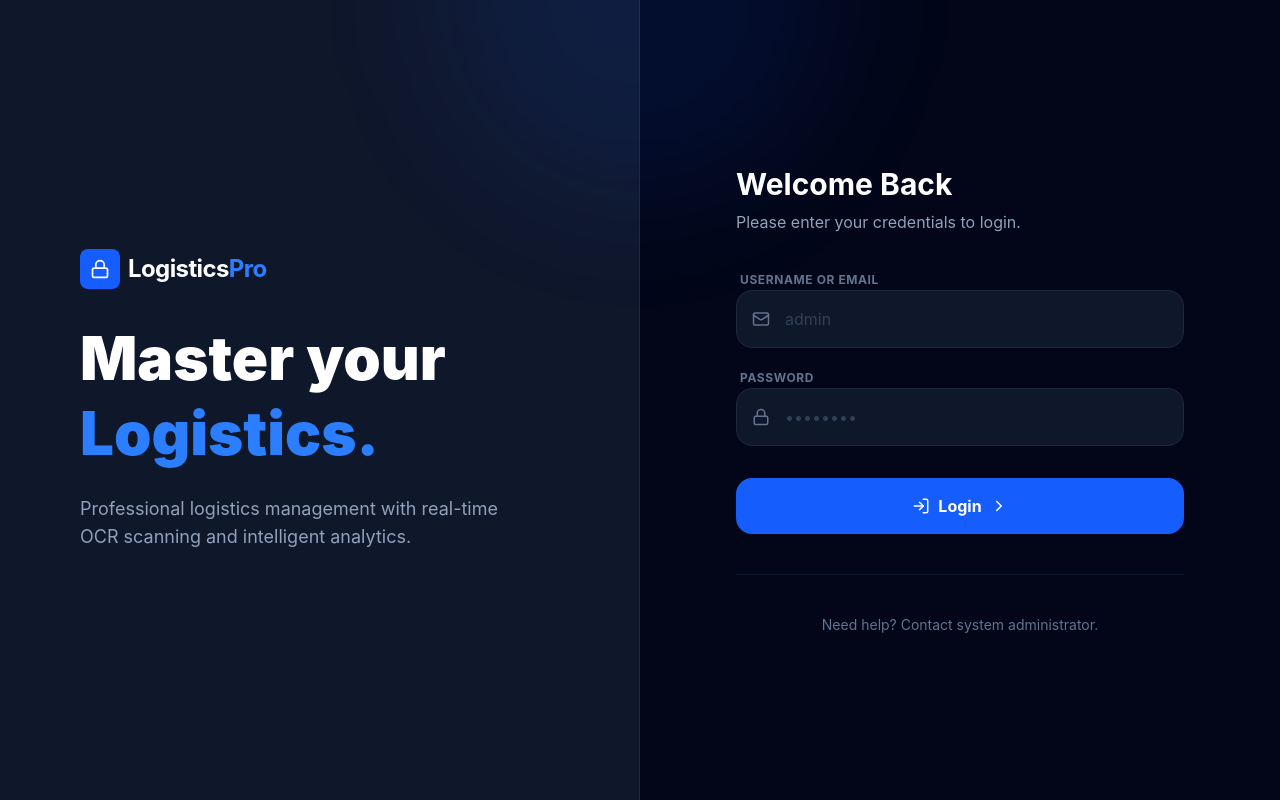
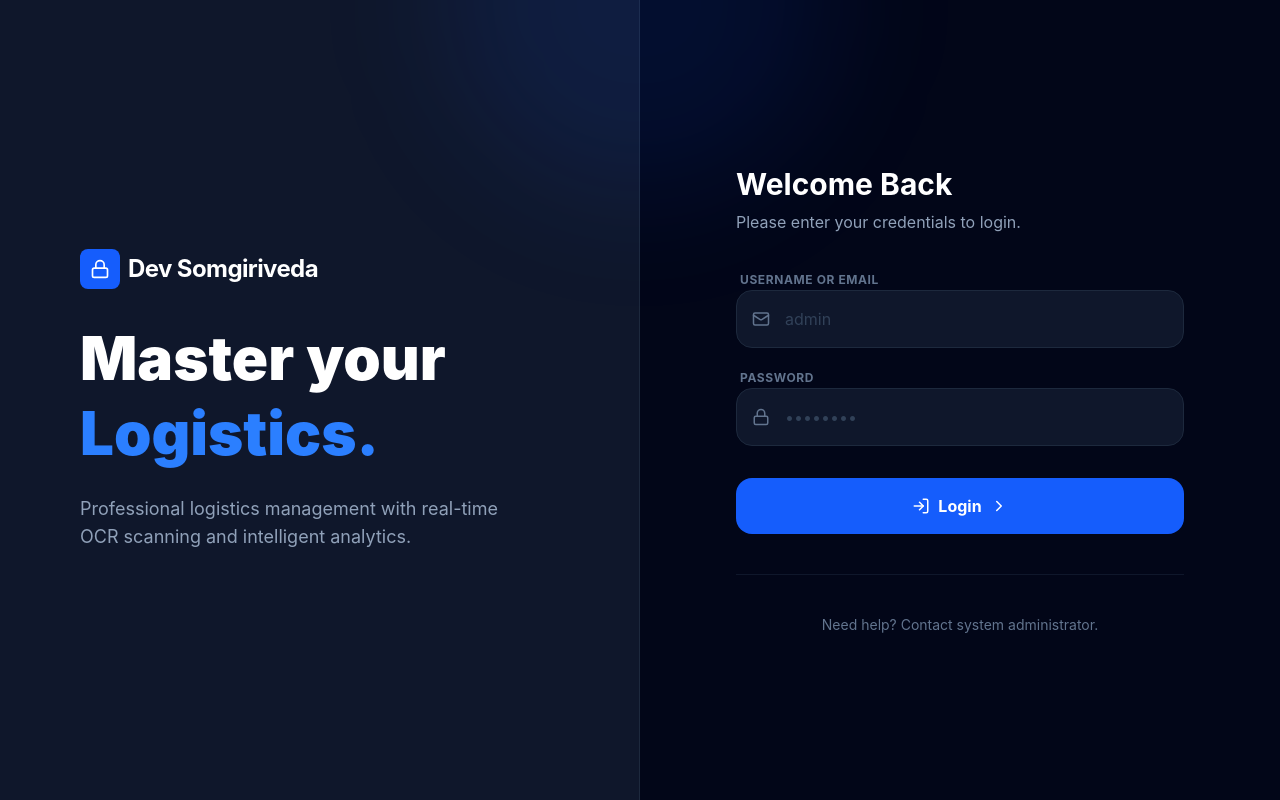
Before and after one commit to mystoresomgiriveda-boop/Somgiriveda-Panel, a React (Vite) app: page /login in a window 1280 px wide. Built offline with nearby package versions, Linux system fonts and the light colour scheme.

Commit message:
refactor: Rename application to Dev Somgiriveda
Updates application name and branding from "Logistics Pro" to "Dev Somgiriveda" across `metadata.json`, `Layout.tsx`, `Login.tsx`, and `Dashboard.tsx`.

```diff
--- a/metadata.json
+++ b/metadata.json
@@ -1,5 +1,5 @@
 {
-  "name": "Logistics Pro",
+  "name": "Dev Somgiriveda",
   "description": "Production-ready mobile admin panel with OCR for order management",
   "requestFramePermissions": [
     "camera"
--- a/src/components/Layout.tsx
+++ b/src/components/Layout.tsx
@@ -22,7 +22,7 @@ export default function Layout() {
     <div className="flex flex-col min-h-screen pb-20 md:pb-0 md:pl-64 bg-slate-50">
       {/* Sidebar - Hidden on mobile */}
       <aside className="hidden md:flex flex-col fixed left-0 top-0 h-full w-64 bg-slate-900 text-white p-6">
-        <h1 className="text-xl font-bold mb-10 tracking-tight leading-tight">Logistics <br /><span className="text-blue-400">Pro</span></h1>
+        <h1 className="text-xl font-bold mb-10 tracking-tight leading-tight">Dev Somgiriveda</h1>
         <nav className="flex-1 space-y-2">
           {navItems.map((item) => (
             <Link
@@ -52,7 +52,7 @@ export default function Layout() {
       {/* Header - Mobile Only or common? */}
       <header className="md:hidden sticky top-0 z-10 bg-white border-b px-4 py-3">
         <div className="flex justify-between items-center">
-          <h1 className="text-xl font-bold tracking-tight">Logistics<span className="text-blue-600">Pro</span></h1>
+          <h1 className="text-xl font-bold tracking-tight">Dev Somgiriveda</h1>
           <button onClick={handleLogout} className="text-slate-500 p-2">
             <LogOut size={20} />
           </button>
--- a/src/pages/Dashboard.tsx
+++ b/src/pages/Dashboard.tsx
@@ -151,7 +151,7 @@ export default function Dashboard() {
     <div className="space-y-8 pb-10">
       <div className="flex flex-col sm:flex-row sm:items-center justify-between gap-4">
         <div>
-          <h1 className="text-2xl font-black text-slate-900 tracking-tight">Dev Somgiriveda</h1>
+          <h1 className="text-2xl font-black text-slate-900 tracking-tight">Overview</h1>
           <p className="text-slate-500 text-sm">Real-time logistics analytics and monitoring.</p>
         </div>
 
--- a/src/pages/Login.tsx
+++ b/src/pages/Login.tsx
@@ -53,7 +53,7 @@ export default function Login() {
             <div className="w-10 h-10 bg-blue-600 rounded-lg flex items-center justify-center">
               <Lock className="text-white" size={20} />
             </div>
-            <h1 className="text-2xl font-bold tracking-tight">Logistics<span className="text-blue-500">Pro</span></h1>
+            <h1 className="text-2xl font-bold tracking-tight">Dev Somgiriveda</h1>
           </div>
           <h2 className="text-6xl font-black mb-6 leading-tight">Master your <br /><span className="text-blue-500">Logistics.</span></h2>
           <p className="text-slate-400 text-lg max-w-md">Professional logistics management with real-time OCR scanning and intelligent analytics.</p>
@@ -67,7 +67,7 @@ export default function Login() {
           <div className="w-8 h-8 bg-blue-600 rounded flex items-center justify-center">
             <Lock className="text-white" size={16} />
           </div>
-          <h1 className="text-xl font-bold tracking-tight">Logistics<span className="text-blue-500">Pro</span></h1>
+          <h1 className="text-xl font-bold tracking-tight">Dev Somgiriveda</h1>
         </div>
 
         <motion.div
```
